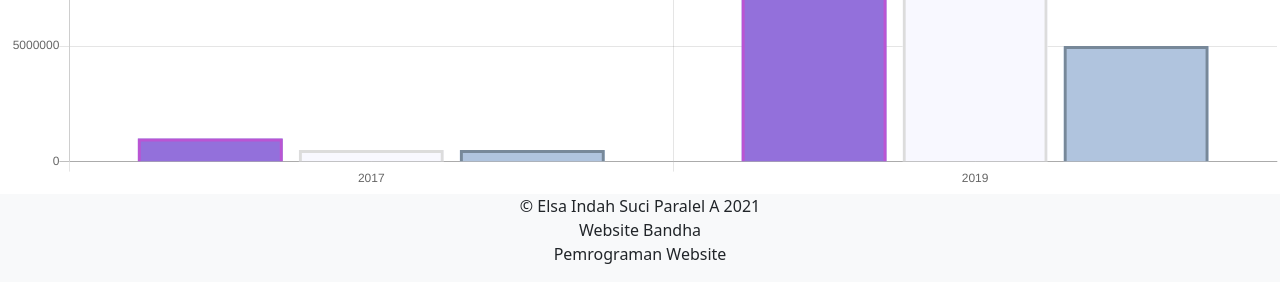
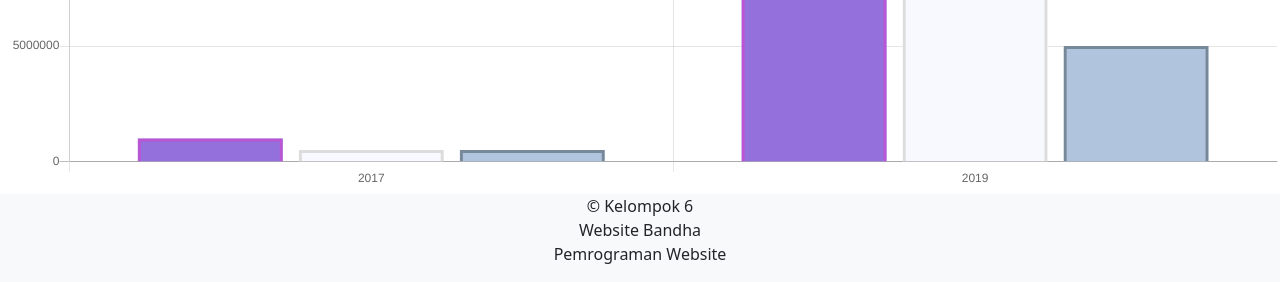
Before and after one commit to IqbalIzha/Web_KelasV, a PHP site: page /chartbar.php in a window 1280 px wide. Shown: the part 518-800 px from the top of the page. Run offline with PHP 8.4, Linux system fonts and the light colour scheme; data comes from the database, SQL or seed files in the repository; some libraries are stand-ins or nearby versions.

Commit message:
Update chartbar.php

```diff
--- a/chartbar.php
+++ b/chartbar.php
@@ -129,7 +129,7 @@ while($row = mysqli_fetch_array($bandha)){
 
 <footer class="fixed-bottom bg-light">
             <center>
-            <p>&copy; Elsa Indah Suci Paralel A 2021 <br>
+            <p>&copy; Kelompok 6 <br>
         Website Bandha <br>
         Pemrograman Website
            </p>
```
